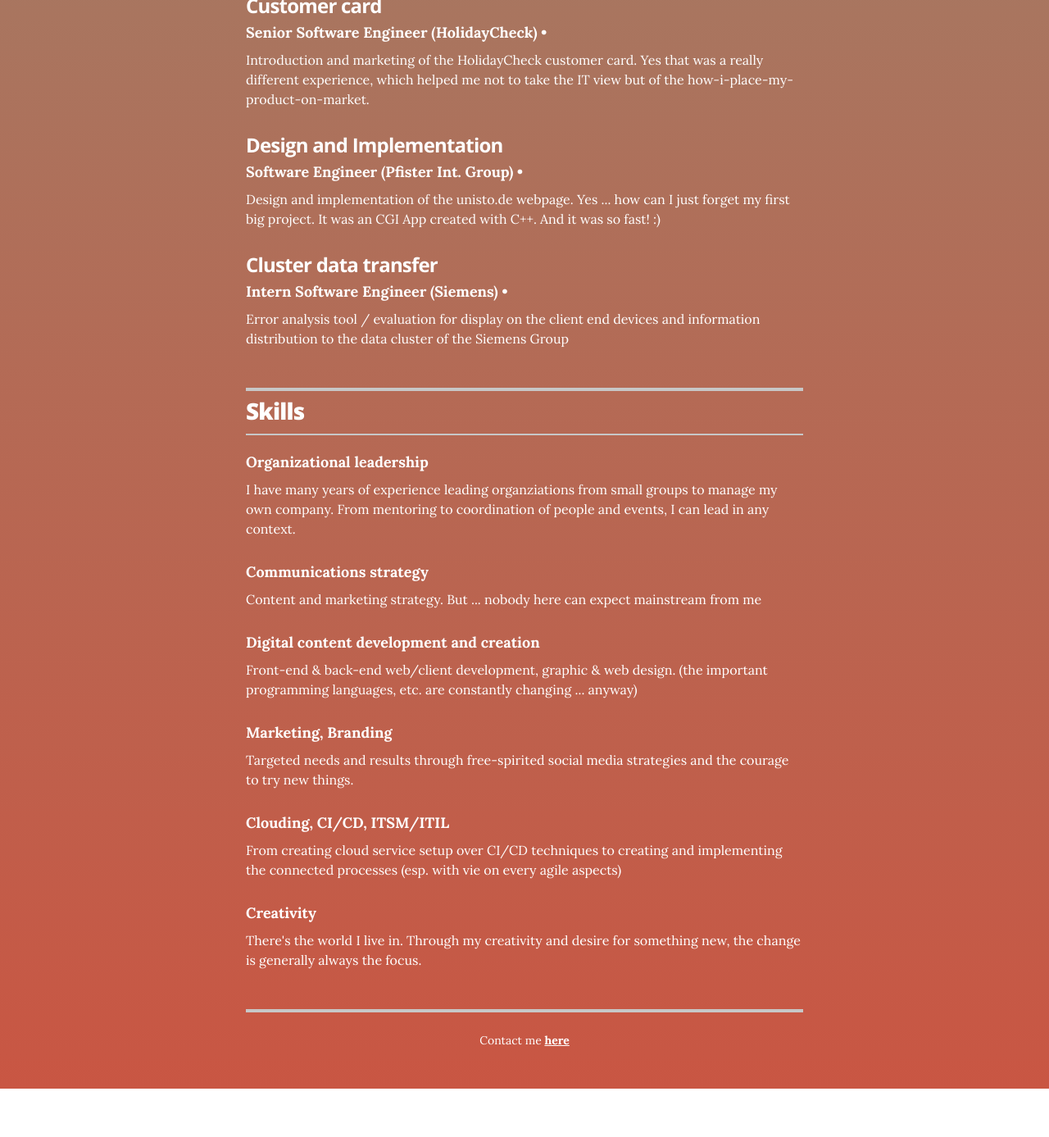
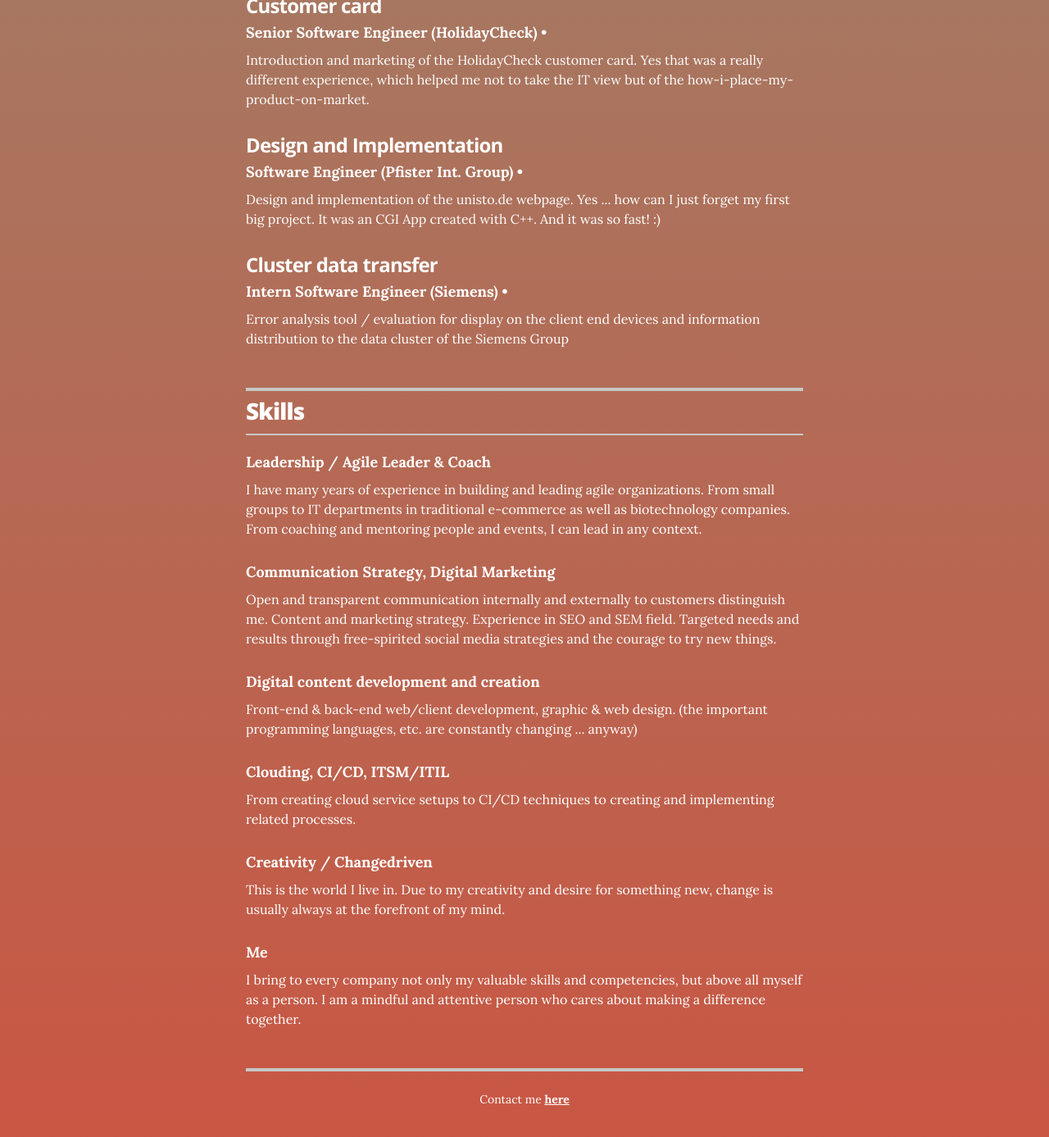
Before and after one commit to borishager/borishager.github.io, a Jekyll site: the page built from index.html, in a window 1280 px wide and 1400 px high, scrolled down 3358 px. Shown: the top 1387 px of the window at 82% size. Built offline with Jekyll 4.4.1, drawn with Linux system fonts in a browser that asks for light colours; before the commit the page ends 4686 px from its top, so only the background shows below that.

Commit message:
Update skills.yml

```diff
--- a/_data/skills.yml
+++ b/_data/skills.yml
@@ -1,25 +1,25 @@
 # Skills
 
 # Organizational leadership
-- skill: Organizational leadership
-  description: I have many years of experience leading organziations from small groups to manage my own company. From mentoring to coordination of people and events, I can lead in any context.
+- skill: Leadership / Agile Leader & Coach
+  description: I have many years of experience in building and leading agile organizations.  From small groups to IT departments in traditional e-commerce as well as biotechnology companies. From coaching and mentoring people and events, I can lead in any context.
 
 # Communications strategy
-- skill: Communications strategy
-  description: Content and marketing strategy. But ... nobody here can expect mainstream from me
+- skill: Communication Strategy, Digital Marketing
+  description: Open and transparent communication internally and externally to customers distinguish me.  Content and marketing strategy.  Experience in SEO and SEM field. Targeted needs and results through free-spirited social media strategies and the courage to try new things.
 
 # Digital content development and creation
 - skill: Digital content development and creation
   description: Front-end & back-end web/client development, graphic & web design. (the important programming languages, etc. are constantly changing ... anyway)
 
-# Marketing
-- skill: Marketing, Branding
-  description: Targeted needs and results through free-spirited social media strategies and the courage to try new things.
-
 # Clouding
 - skill: Clouding, CI/CD, ITSM/ITIL
-  description: From creating cloud service setup over CI/CD techniques to creating and implementing the connected processes (esp. with vie on every agile aspects)
+  description: From creating cloud service setups to CI/CD techniques to creating and implementing related processes.
 
 # Creativity
-- skill: Creativity
-  description: There's the world I live in. Through my creativity and desire for something new, the change is generally always the focus.
+- skill: Creativity / Changedriven
+  description: This is the world I live in. Due to my creativity and desire for something new, change is usually always at the forefront of my mind.
+
+ # Me
+- skill: Me
+  description: I bring to every company not only my valuable skills and competencies, but above all myself as a person. I am a mindful and attentive person who cares about making a difference together.
```
